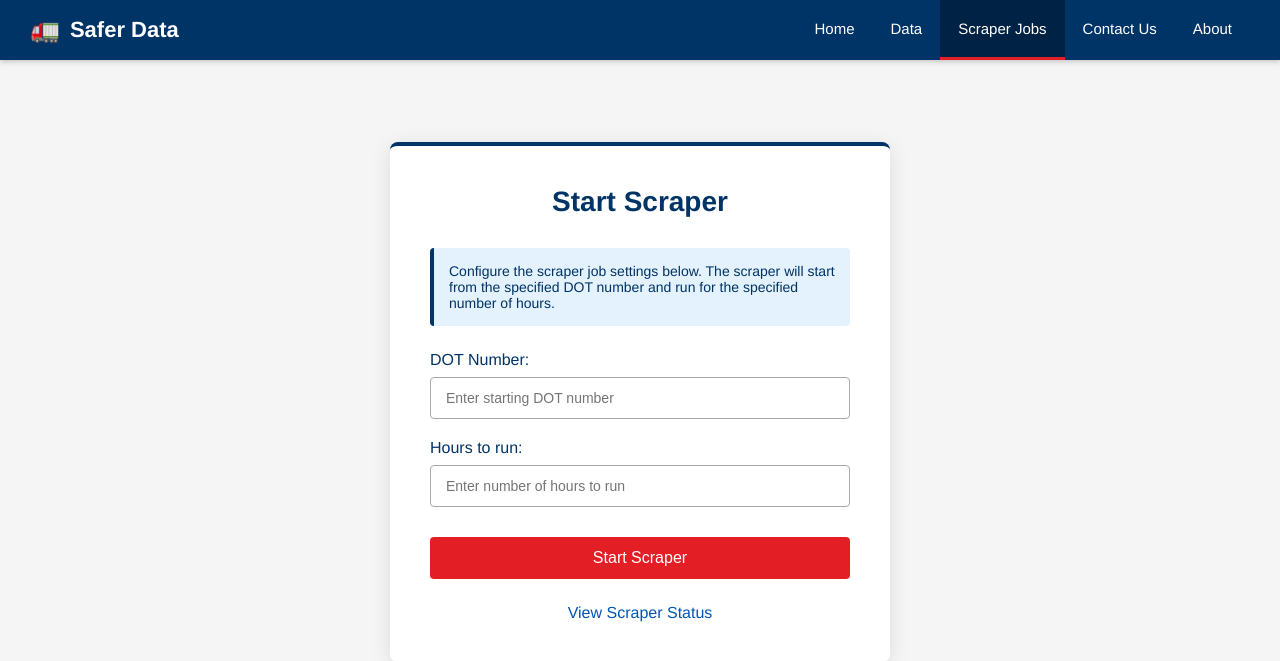
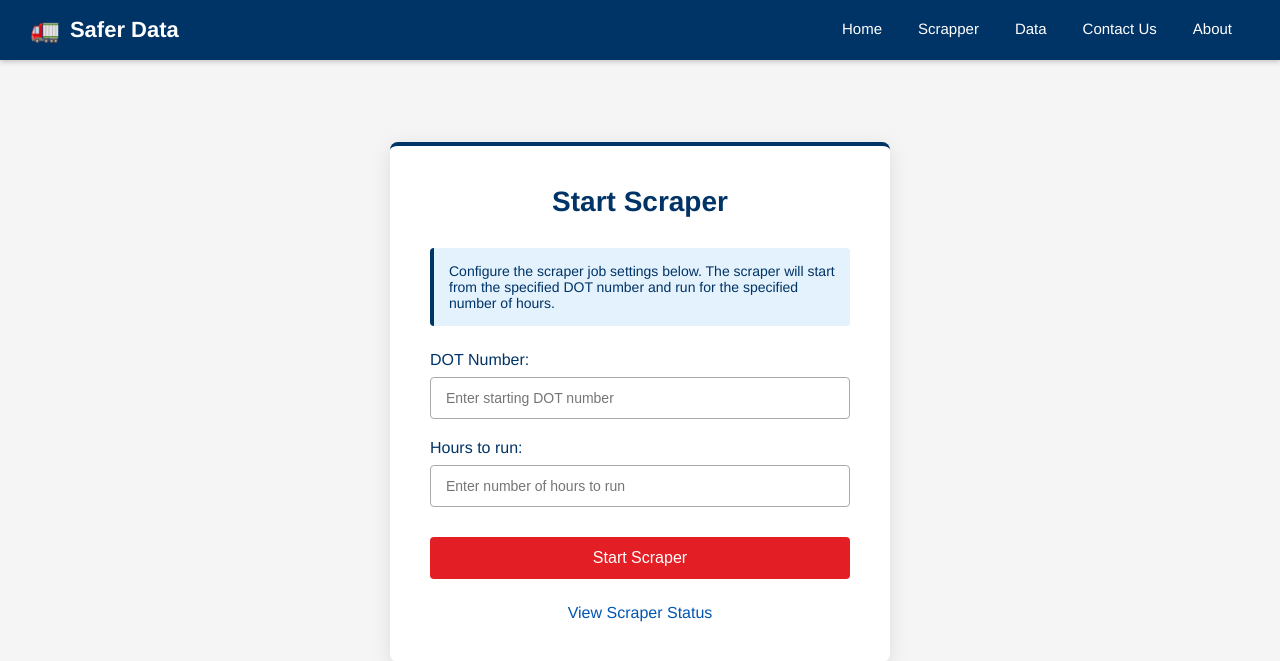
Before and after one commit to flickenofficial/safer-dotus, a Django app: page /scraper/start/ in a window 1280 px wide. Shown: the top 661 px of the page. Run offline with Django 5.2, Linux system fonts and the light colour scheme.

Commit message:
Add scrapper link in nav bar

```diff
--- a/safer_app_listing/templates/safer_app_listing/safer_data.html
+++ b/safer_app_listing/templates/safer_app_listing/safer_data.html
@@ -350,6 +350,7 @@
             <div class="logo">Safer Data</div>
             <ul class="nav-links">
                 <li><a href="#">Home</a></li>
+                <li><a href="{% url 'start_scraper' %}">Scrapper</a></li>
                 <li><a href="{% url 'safer_data' %}" class="active">Data</a></li>
                 <li><a href="#">Contact Us</a></li>
                 <li><a href="#">About</a></li>
--- a/safer_app_listing/templates/scraper/scraper_status.html
+++ b/safer_app_listing/templates/scraper/scraper_status.html
@@ -249,6 +249,7 @@
             <div class="logo">Safer Data</div>
             <ul class="nav-links">
                 <li><a href="#">Home</a></li>
+                <li><a href="{% url 'start_scraper' %}">Scrapper</a></li>
                 <li><a href="#">Data</a></li>
                 <li><a href="#" class="active">Scraper Jobs</a></li>
                 <li><a href="#">Contact Us</a></li>
--- a/safer_app_listing/templates/scraper/start_scraper.html
+++ b/safer_app_listing/templates/scraper/start_scraper.html
@@ -230,8 +230,8 @@
             <div class="logo">Safer Data</div>
             <ul class="nav-links">
                 <li><a href="#">Home</a></li>
+                <li><a href="{% url 'start_scraper' %}">Scrapper</a></li>
                 <li><a href="#">Data</a></li>
-                <li><a href="#" class="active">Scraper Jobs</a></li>
                 <li><a href="#">Contact Us</a></li>
                 <li><a href="#">About</a></li>
             </ul>
```
